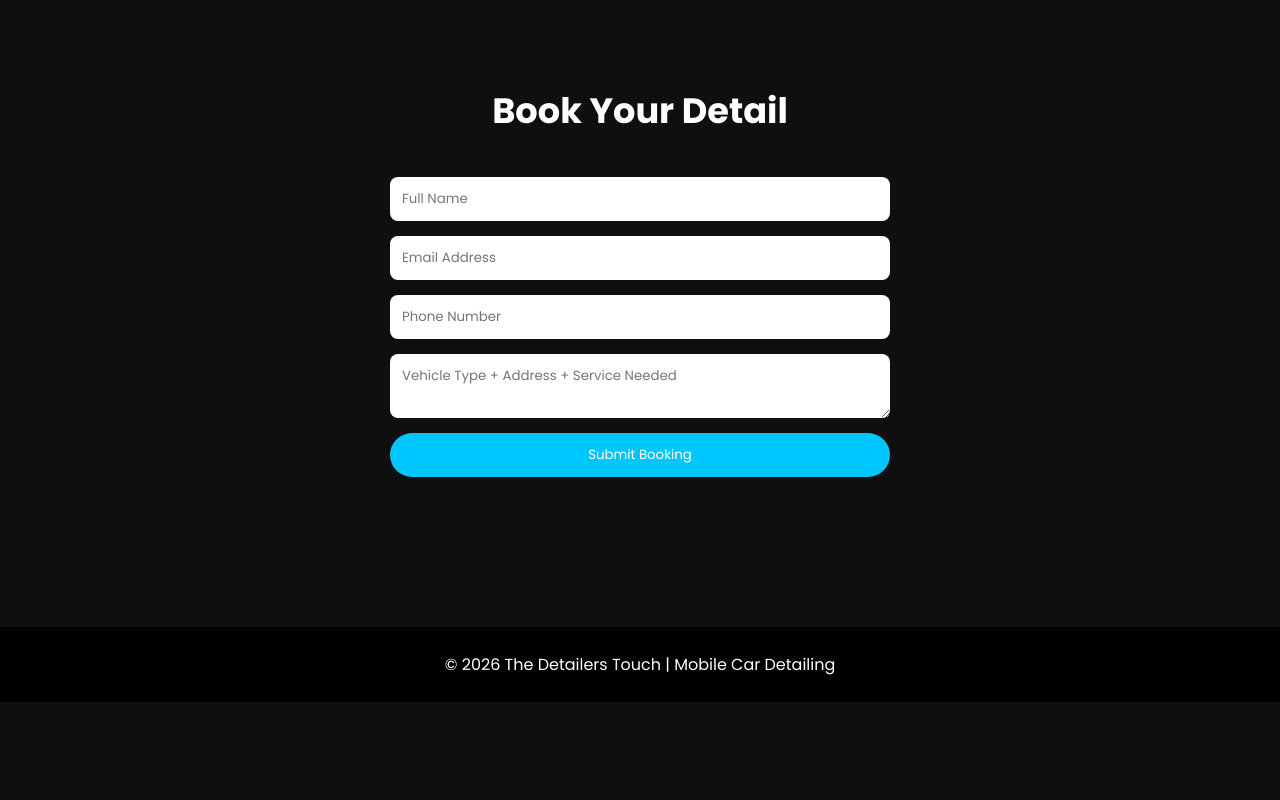
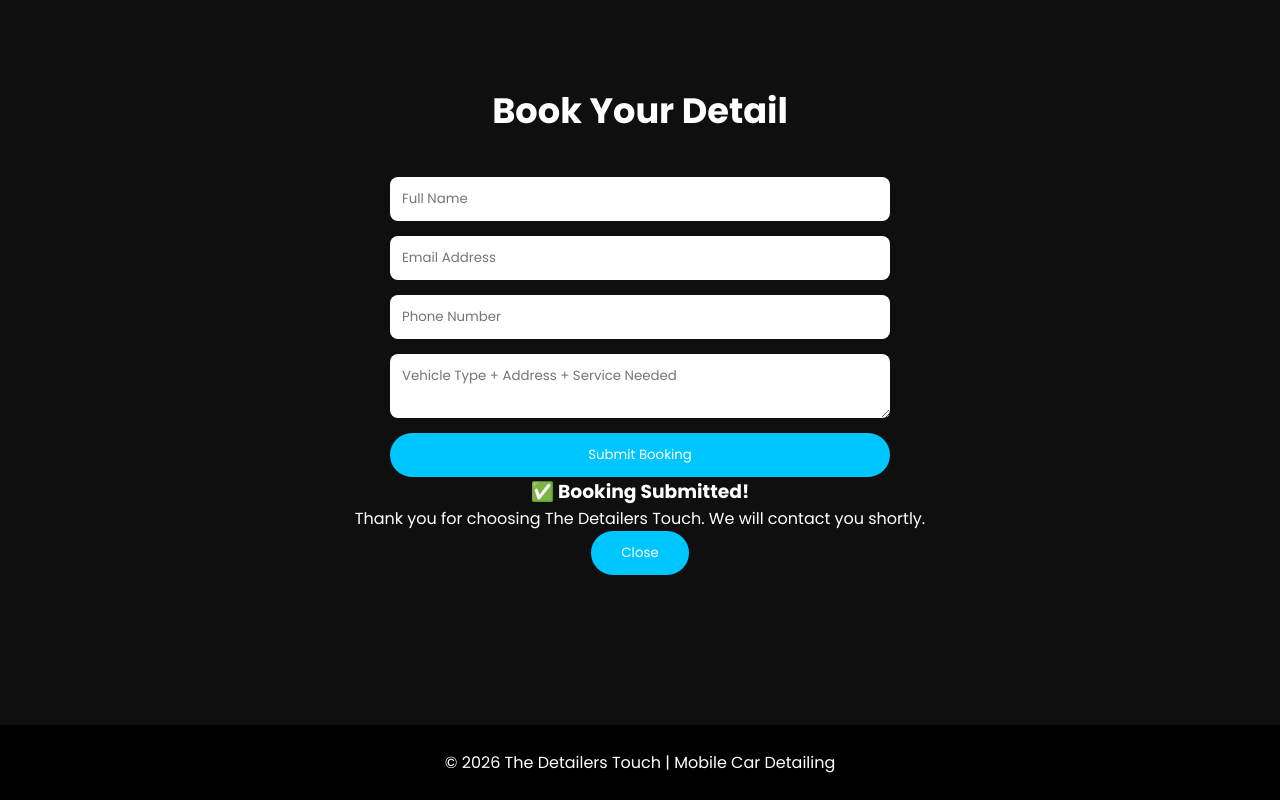
Before and after one commit to redninja1126/TheDetailer-sTouch, a plain HTML site: page index.html in a window 1280 px wide. Shown: the part 2901-3701 px from the top of the page. Before the commit the page ends 3603 px from the top, so only its background shows below. Drawn offline with Linux system fonts and the light colour scheme.

Commit message:
Update index.html

```diff
--- a/index.html
+++ b/index.html
@@ -294,13 +294,11 @@ loading="lazy">
 <section id="contact">
 <h2>Book Your Detail</h2>
 
-<form action="https://formsubmit.co/thedetailerstouch@gmail.com" method="POST">
+<form id="bookingForm">
 
-<!-- Hidden Settings -->
 <input type="hidden" name="_subject" value="New Booking - The Detailers Touch">
 <input type="hidden" name="_captcha" value="false">
 <input type="hidden" name="_template" value="table">
-<input type="hidden" name="_next" value="https://YOUR-USERNAME.github.io/YOUR-REPO/thankyou.html">
 
 <input type="text" name="Full Name" placeholder="Full Name" required>
 <input type="email" name="Email" placeholder="Email Address" required>
@@ -311,6 +309,15 @@ loading="lazy">
 
 </form>
 
+<div id="popup" class="popup">
+<div class="popup-content">
+<h3>✅ Booking Submitted!</h3>
+<p>Thank you for choosing The Detailers Touch.
+We will contact you shortly.</p>
+<button onclick="closePopup()" class="btn">Close</button>
+</div>
+</div>
+
 </section>
 
 <footer>
```
